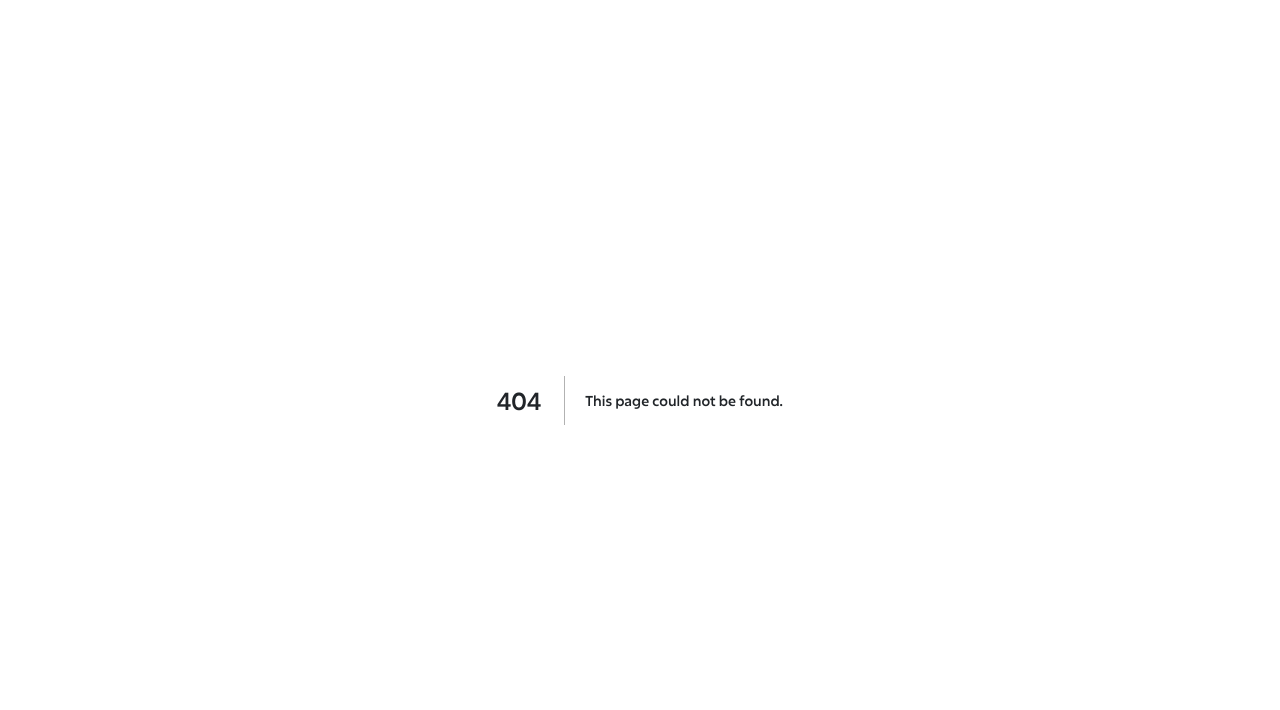
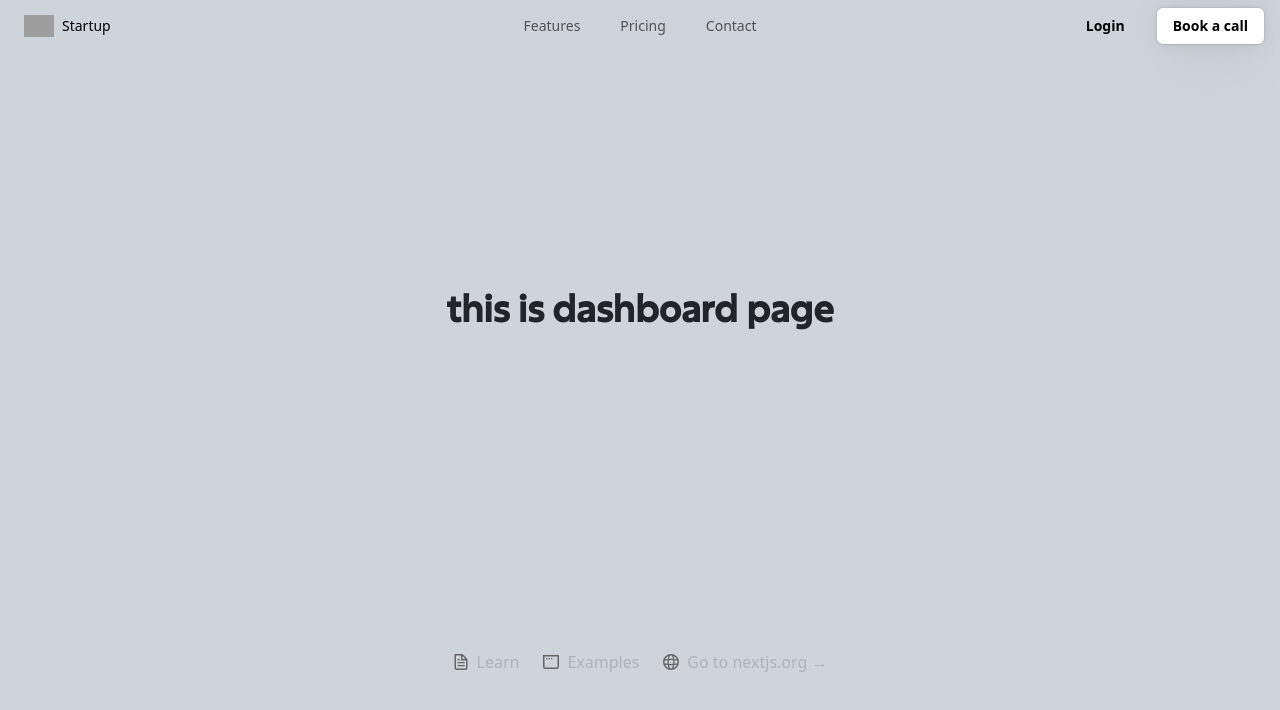
Before and after one commit to simoxdev1173/dreamJob-cvAnalyzer, a Next.js app: page /dashboard in a window 1280 px wide. Before the commit this address had no page. Shown: the top 710 px of the page. Built offline with nearby package versions, Linux system fonts and the light colour scheme; grey boxes are pictures that could not be loaded.

Commit message:
carousel update

```diff
--- a/app/components/HeroCarousel.tsx
+++ b/app/components/HeroCarousel.tsx
@@ -1,70 +1,93 @@
-// components/PanoramaCarousel.tsx
-"use client"; // This is a client component because it uses hooks and browser APIs
+// components/HeroCarouselArc.tsx
+"use client";
 
 import React, { useEffect, useRef } from 'react';
 import gsap from 'gsap';
 
-export default function HeroCarousel() {
+const cvImages = [
+  '/cvs/cv1.jpg', '/cvs/cv2.jpg', '/cvs/cv3.jpg',
+  '/cvs/cv4.jpg', '/cvs/cv5.jpg', '/cvs/cv6.jpg',
+];
+
+export default function HeroCarouselArc() {
   const ringRef = useRef<HTMLDivElement>(null);
+  const autoplayTimeline = useRef<gsap.core.Timeline | null>(null);
 
-  // This useEffect hook runs once when the component mounts to set up the initial scene.
+  // The core function that creates the arc effect
+  const applyArcEffect = () => {
+    const ring = ringRef.current;
+    if (!ring) return;
+    const items = ring.children;
+    const ringRotation = gsap.getProperty(ring, 'rotationY') as number;
+
+    gsap.set(items, {
+      scale: (i) => {
+        const angle = ringRotation - (i * 36);
+        const wrappedAngle = Math.abs(gsap.utils.wrap(-180, 180, angle));
+        // Scale down from 1 to 0.6 based on distance from center
+        return 1 - (wrappedAngle / 180) * 0.4;
+      },
+      x: (i) => {
+        const angle = ringRotation - (i * 36);
+        const wrappedAngle = gsap.utils.wrap(-180, 180, angle);
+        // Push items horizontally to create the arc; 200 is the arc width
+        return Math.sin(gsap.utils.DEG_TO_RAD * wrappedAngle) * 200;
+      },
+      opacity: (i) => {
+        const angle = ringRotation - (i * 36);
+        const wrappedAngle = Math.abs(gsap.utils.wrap(-180, 180, angle));
+        // Fade out from 1 to 0.2 based on distance from center
+        return 1 - (wrappedAngle / 180) * 0.8;
+      }
+    });
+  };
+
+  // Setup and Autoplay Hook
   useEffect(() => {
     const ring = ringRef.current;
     if (!ring) return;
-
     const imgs = ring.children;
 
-    // --- Initial Setup ---
     gsap.set(ring, { rotationY: 180, cursor: 'grab' });
     gsap.set(imgs, {
-      rotateY: (i) => -i * 36, // Distribute images in a circle
-      transformOrigin: '50% 50% 500px', // Set the center of rotation far back
-      z: -500, // Push the images back in 3D space
-      backgroundImage: (i) => `url(https://picsum.photos/id/${32 + i}/600/400/)`,
-      backgroundPosition: (i) => getBgPos(i),
+      rotateY: (i) => -i * 36,
+      transformOrigin: '50% 50% 480px',
+      z: -480,
+      backgroundImage: (i) => `url(${cvImages[i % cvImages.length]})`,
       backfaceVisibility: 'hidden',
     });
 
-    // --- Entrance Animation ---
-    gsap.from(imgs, {
-      duration: 1.5,
-      y: 200,
-      opacity: 0,
-      stagger: 0.1,
-      ease: 'expo.out',
-    });
+    gsap.from(imgs, { duration: 1.5, y: 200, opacity: 0, stagger: 0.1, ease: 'expo.out' });
 
-    // --- Hover Effects ---
-    const handleMouseEnter = (e: Event) => {
-      const current = e.currentTarget as HTMLElement;
-      gsap.to(imgs, { opacity: (i, t) => (t === current ? 1 : 0.5), ease: 'power3' });
-    };
-    const handleMouseLeave = () => {
-      gsap.to(imgs, { opacity: 1, ease: 'power2.inOut' });
-    };
+    autoplayTimeline.current = gsap.timeline({ repeat: -1 })
+      .to(ring, {
+        rotationY: '+=360',
+        duration: 30, // Faster for a more dynamic feel
+        ease: 'none',
+        onUpdate: applyArcEffect,
+      });
 
-    Array.from(imgs).forEach(img => {
-      img.addEventListener('mouseenter', handleMouseEnter);
-      img.addEventListener('mouseleave', handleMouseLeave);
-    });
+    const handleMouseEnter = () => autoplayTimeline.current?.pause();
+    const handleMouseLeave = () => autoplayTimeline.current?.resume();
 
-    // Cleanup function to remove event listeners when the component unmounts
+    ring.addEventListener('mouseenter', handleMouseEnter);
+    ring.addEventListener('mouseleave', handleMouseLeave);
+
     return () => {
-      Array.from(imgs).forEach(img => {
-        img.removeEventListener('mouseenter', handleMouseEnter);
-        img.removeEventListener('mouseleave', handleMouseLeave);
-      });
+      autoplayTimeline.current?.kill();
+      ring.removeEventListener('mouseenter', handleMouseEnter);
+      ring.removeEventListener('mouseleave', handleMouseLeave);
     };
   }, []);
 
-  // This useEffect hook handles the drag interaction.
+  // Drag Interaction Hook
   useEffect(() => {
     const ring = ringRef.current;
     if (!ring) return;
-
     let xPos = 0;
 
     const dragStart = (e: MouseEvent | TouchEvent) => {
+      autoplayTimeline.current?.pause();
       const clientX = 'touches' in e ? e.touches[0].clientX : e.clientX;
       xPos = Math.round(clientX);
       gsap.set(ring, { cursor: 'grabbing' });
@@ -75,14 +98,10 @@ export default function HeroCarousel() {
     const drag = (e: MouseEvent | TouchEvent) => {
       const clientX = 'touches' in e ? e.touches[0].clientX : e.clientX;
       const delta = (Math.round(clientX) - xPos) % 360;
-
       gsap.to(ring, {
         rotationY: `-=${delta}`,
-        onUpdate: () => {
-          gsap.set(ring.children, { backgroundPosition: (i) => getBgPos(i) });
-        },
+        onUpdate: applyArcEffect,
       });
-
       xPos = Math.round(clientX);
     };
 
@@ -90,15 +109,14 @@ export default function HeroCarousel() {
       window.removeEventListener('mousemove', drag);
       window.removeEventListener('touchmove', drag);
       gsap.set(ring, { cursor: 'grab' });
+      autoplayTimeline.current?.resume(0.5);
     };
 
     ring.addEventListener('mousedown', dragStart);
     ring.addEventListener('touchstart', dragStart, { passive: true });
-
     window.addEventListener('mouseup', dragEnd);
     window.addEventListener('touchend', dragEnd);
 
-    // Cleanup
     return () => {
       ring.removeEventListener('mousedown', dragStart);
       ring.removeEventListener('touchstart', dragStart);
@@ -107,29 +125,12 @@ export default function HeroCarousel() {
     };
   }, []);
 
-  // Helper function to calculate the parallax effect on the background image
-  const getBgPos = (i: number): string => {
-    const ring = ringRef.current;
-    if (!ring) return '0px 0px';
-    const rotationY = gsap.getProperty(ring, 'rotationY') as number;
-    const wrappedRotation = gsap.utils.wrap(0, 360, rotationY - 180 - i * 36);
-    return `${100 - (wrappedRotation / 360) * 500}px 0px`;
-  };
-
   return (
     <div className="absolute inset-0 flex items-center justify-center overflow-hidden select-none">
       <div className="relative w-[300px] h-[400px]" style={{ perspective: '2000px' }}>
-        <div
-          ref={ringRef}
-          className="absolute w-full h-full"
-          style={{ transformStyle: 'preserve-3d' }}
-        >
-          {/* Create 10 image divs for the carousel */}
+        <div ref={ringRef} className="absolute w-full h-full" style={{ transformStyle: 'preserve-3d' }}>
           {[...Array(10)].map((_, i) => (
-            <div
-              key={i}
-              className="absolute w-[300px] h-[400px] bg-cover bg-no-repeat"
-            />
+            <div key={i} className="absolute w-[300px] h-[400px] bg-cover bg-center bg-no-repeat rounded-lg"/>
           ))}
         </div>
       </div>
--- /dev/null
+++ b/app/dashboard/page.tsx
@@ -0,0 +1,67 @@
+import Image from "next/image";
+import { NavbarH } from "../components/Navbar";
+
+export default function Home() {
+  return (
+
+    <div className="font-sans grid  min-h-screen pb-10 gap-16">
+       <header>
+          <NavbarH />
+        </header>
+      <main className="flex flex-col gap-[6px] row-start-2 items-center ">
+
+        <h1 className="text-4xl font-bold text-center">
+            this is dashboard page
+        </h1>
+
+      </main>
+      <footer className="row-start-3 flex gap-[24px] flex-wrap items-center justify-center">
+        <a
+          className="flex items-center gap-2 hover:underline hover:underline-offset-4"
+          href="https://nextjs.org/learn?utm_source=create-next-app&utm_medium=appdir-template-tw&utm_campaign=create-next-app"
+          target="_blank"
+          rel="noopener noreferrer"
+        >
+          <Image
+            aria-hidden
+            src="/file.svg"
+            alt="File icon"
+            width={16}
+            height={16}
+          />
+          Learn
+        </a>
+        <a
+          className="flex items-center gap-2 hover:underline hover:underline-offset-4"
+          href="https://vercel.com/templates?framework=next.js&utm_source=create-next-app&utm_medium=appdir-template-tw&utm_campaign=create-next-app"
+          target="_blank"
+          rel="noopener noreferrer"
+        >
+          <Image
+            aria-hidden
+            src="/window.svg"
+            alt="Window icon"
+            width={16}
+            height={16}
+          />
+          Examples
+        </a>
+        <a
+          className="flex items-center gap-2 hover:underline hover:underline-offset-4"
+          href="https://nextjs.org?utm_source=create-next-app&utm_medium=appdir-template-tw&utm_campaign=create-next-app"
+          target="_blank"
+          rel="noopener noreferrer"
+        >
+          <Image
+            aria-hidden
+            src="/globe.svg"
+            alt="Globe icon"
+            width={16}
+            height={16}
+          />
+          Go to nextjs.org →
+        </a>
+      </footer>
+    </div>
+  );
+}
```
